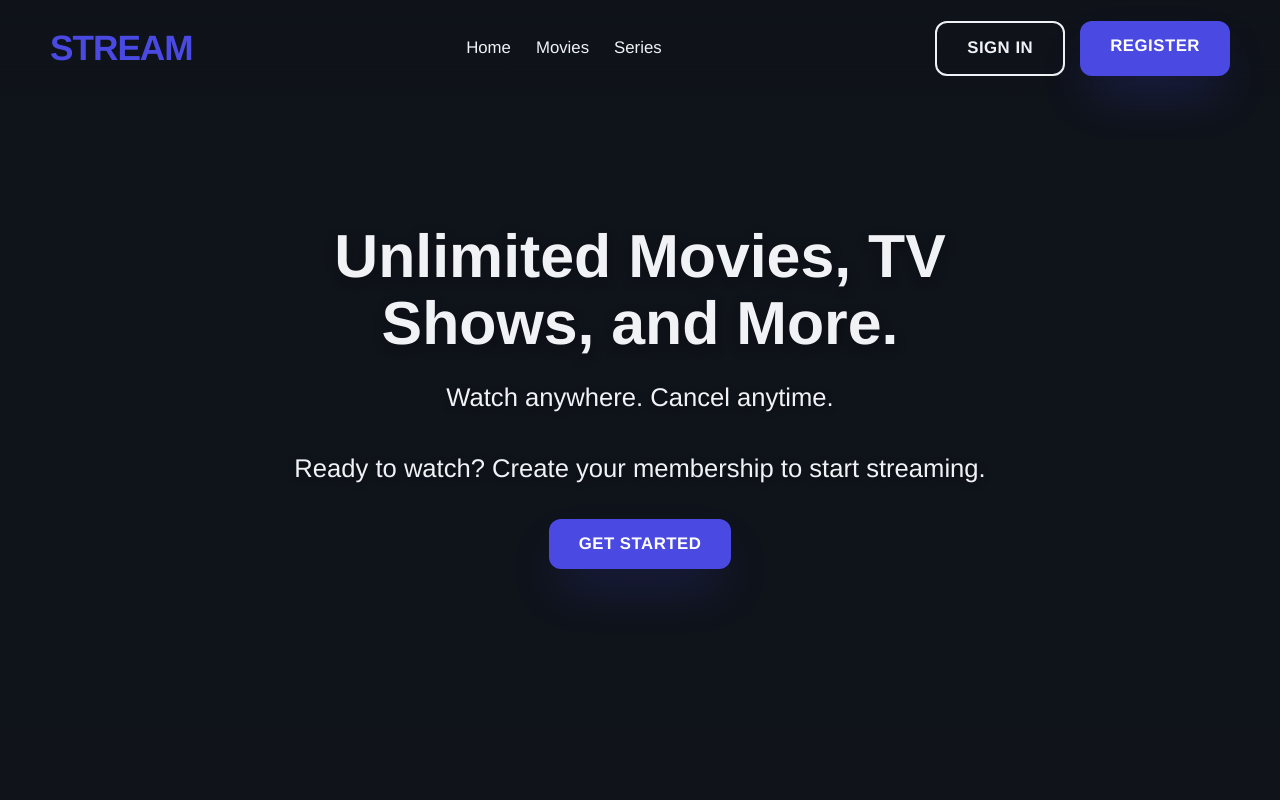
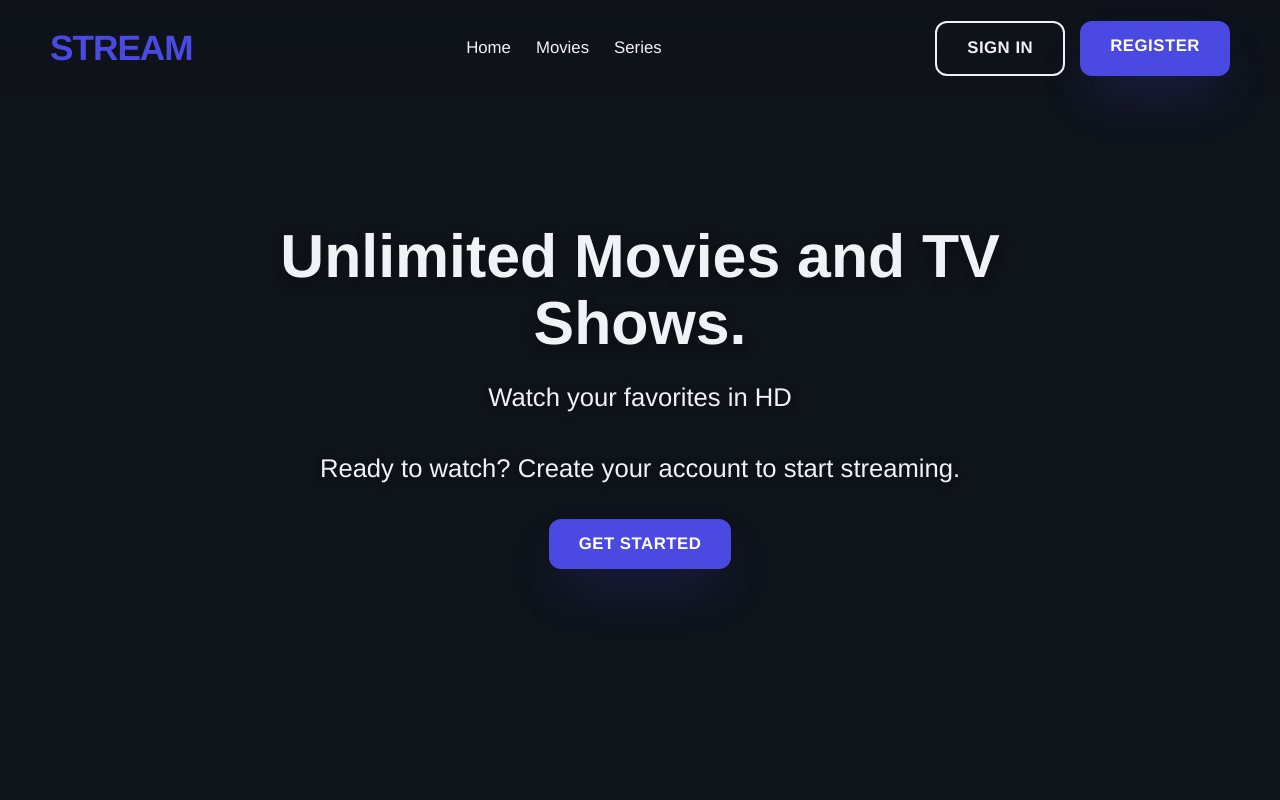
Before and after one commit to TwinnJoe/Stream, a plain HTML site: page stream.html in a window 1280 px wide. Shown: the top 800 px of the page. Drawn offline with Linux system fonts and the light colour scheme; no server answers.

Commit message:
Update stream.html

```diff
--- a/stream.html
+++ b/stream.html
@@ -56,9 +56,9 @@
         </div>
       </div>
       <div class="hero-content">
-        <h1>Unlimited Movies, TV Shows, and More.</h1>
-        <p>Watch anywhere. Cancel anytime.</p>
-        <p>Ready to watch? Create your membership to start streaming.</p>
+        <h1>Unlimited Movies and TV Shows.</h1>
+        <p>Watch your favorites in HD</p>
+        <p>Ready to watch? Create your account to start streaming.</p>
         <a
           href="#login-modal"
           class="btn btn-primary btn-lg"
```
